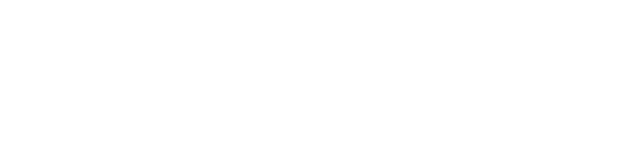
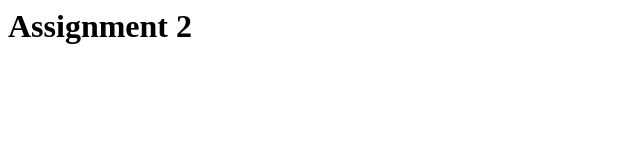
Before and after one commit to marzenah88/INST377_asst2, a website: page public/asst-2/index.html in a window 1280 px wide. Shown: the whole page, without its empty margins (0-640 px from the left). Drawn offline with Linux system fonts and the light colour scheme.

Commit message:
Update index.html

```diff
--- a/public/asst-2/index.html
+++ b/public/asst-2/index.html
@@ -5,6 +5,9 @@
     <title>Document</title>
 </head>
 <body>
+    <div class="header">
+        <h1>Assignment 2</h1>
+    </div>
 
 </body>
 </html>
```
